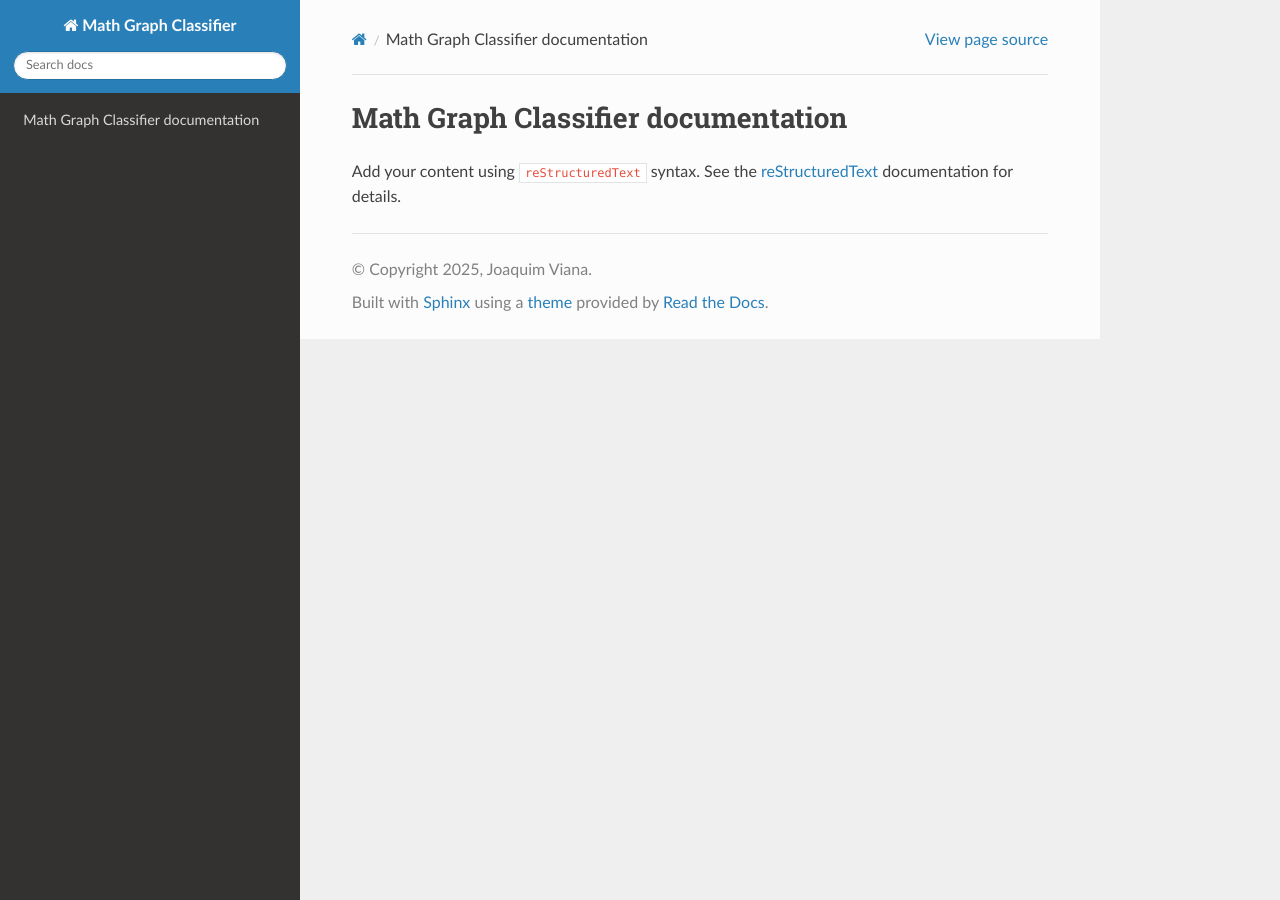
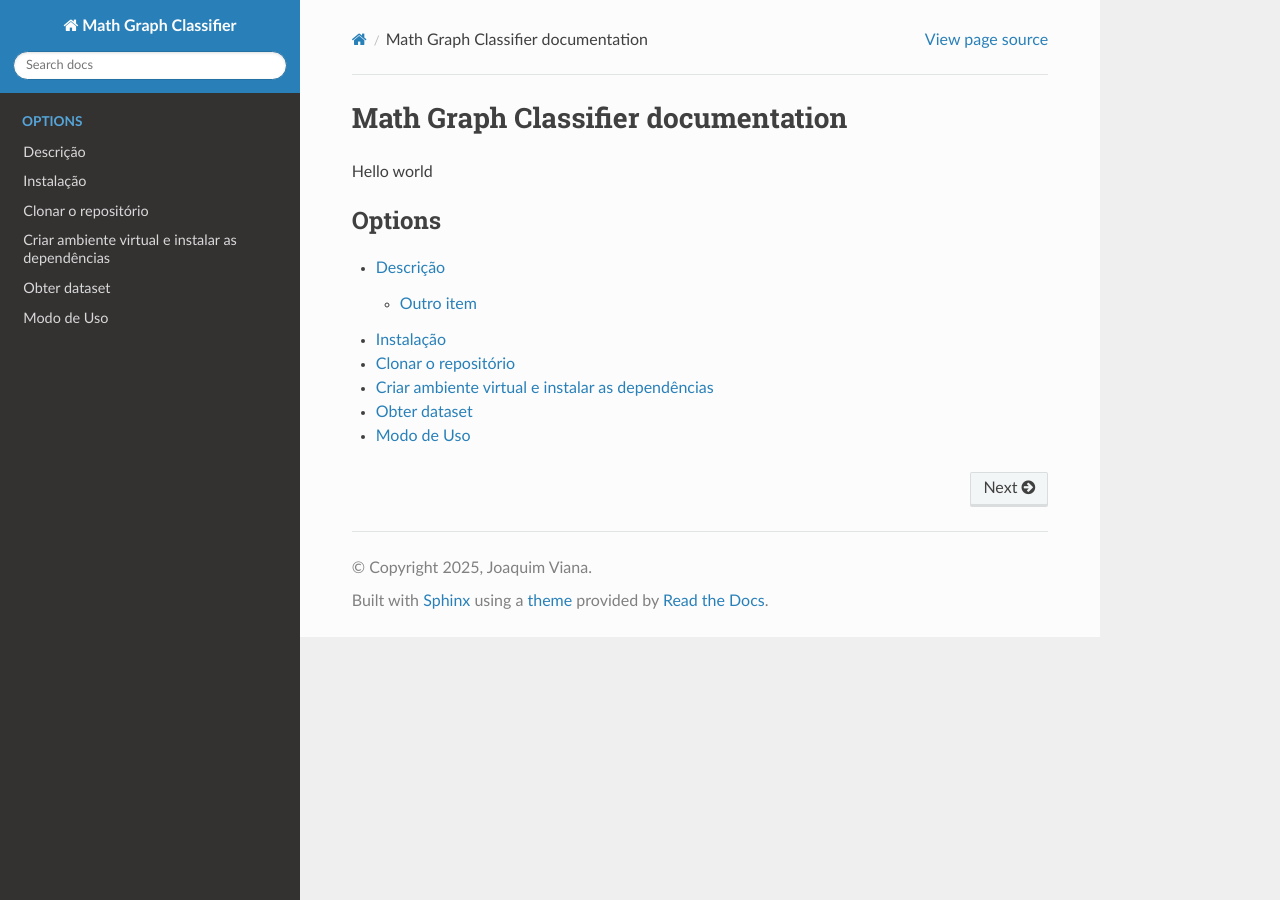
Before and after one commit to jvianna07/math_graph_classifier, a Sphinx documentation site: the page built from source/index.rst, in a window 1280 px wide. Built offline with Sphinx 7.4.7 and the Read the Docs theme 3.1.0, drawn with Linux system fonts in a browser that asks for light colours.

Commit message:
update view in documentations

````diff
--- /dev/null
+++ b/source/Options/description.rst
@@ -0,0 +1,6 @@
+Descrição
+++++++++++
+
+
+Outro item
+==========
--- /dev/null
+++ b/source/Options/instalation.rst
@@ -0,0 +1,27 @@
+Instalação
+==============
+
+
+Clonar o repositório
+======================
+Clone o repositório na sua máquina:
+```bash
+git clone git@github.com:jvianna07/math_graph_classifier.git && cd math_graph_classifier.git/
+```
+
+Criar ambiente virtual e instalar as dependências
+===================================================
+Crie o ambiente virtual e instale as dependências. Você pode criar o ambiente virtual e dar o nome a sua escolha. Para instalar as dependências execute:
+
+```bash
+pip install -r requirements.txt
+```
+
+Obter dataset
+==============
+Após instalar, você pode baixar o dataset de teste para classificar. Para obter o dataset, execute
+
+```bash
+./setup
+```
+Isto irá criar uma pasta com o nome dataset e um arquivo de dataset nela.
--- a/source/index.rst
+++ b/source/index.rst
@@ -6,11 +6,12 @@
 Math Graph Classifier documentation
 ===================================
 
-Add your content using ``reStructuredText`` syntax. See the
-`reStructuredText <https://www.sphinx-doc.org/en/master/usage/restructuredtext/index.html>`_
-documentation for details.
-
+Hello world
 
 .. toctree::
    :maxdepth: 2
-   :caption: Contents:
+   :caption: Options
+
+   Options/description
+   Options/instalation
+   Options/usage
````
Also changed, not shown: requirements.txt (+10 -0 lines), source/Options/usage.rst (added, +16 -0 lines).
